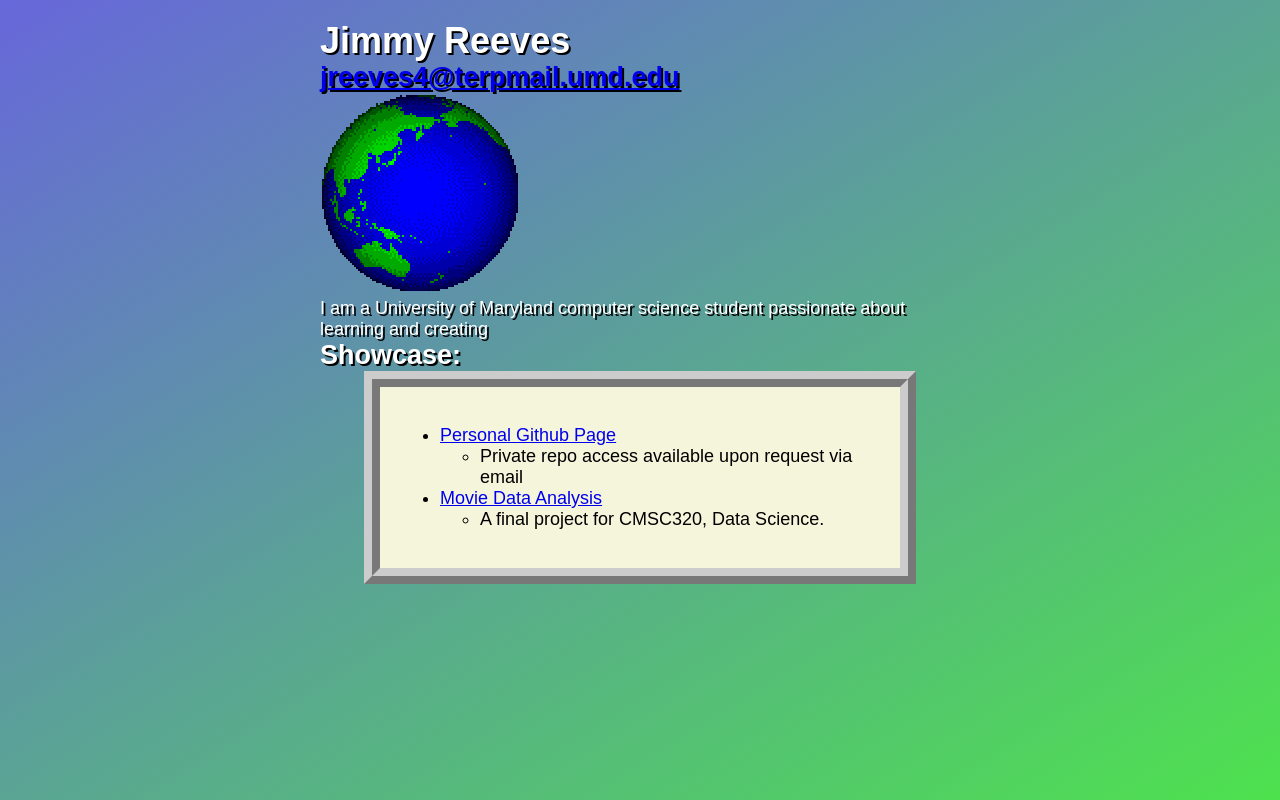
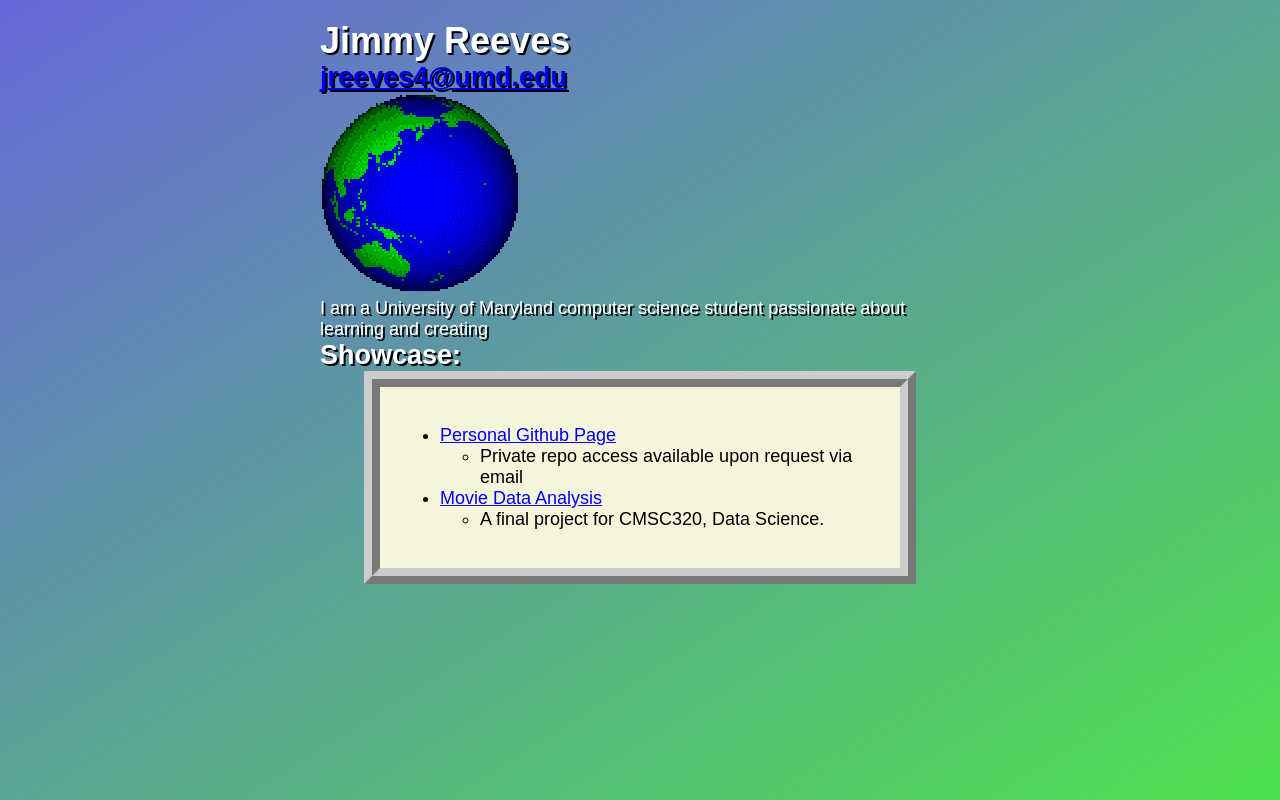
Before and after one commit to jreeves4/jreeves4.github.io, a plain HTML site: page index.html in a window 1280 px wide. Drawn offline with Linux system fonts and the light colour scheme.

Commit message:
made terpmail just umd.edu cause it forwards

```diff
--- a/index.html
+++ b/index.html
@@ -10,7 +10,7 @@
 
 <body>
 	<h1>Jimmy Reeves</h1>
-	<h2><a href="mailto: jreeves4@terpmail.umd.edu">jreeves4@terpmail.umd.edu</a></h2>
+	<h2><a href="mailto: jreeves4@umd.edu">jreeves4@umd.edu</a></h2>
 	<img id="globe" src="globe.gif" alt="spinning globe gif">
 	<div id="bio">I am a University of Maryland computer science student
 		passionate about learning and creating</div>
```
